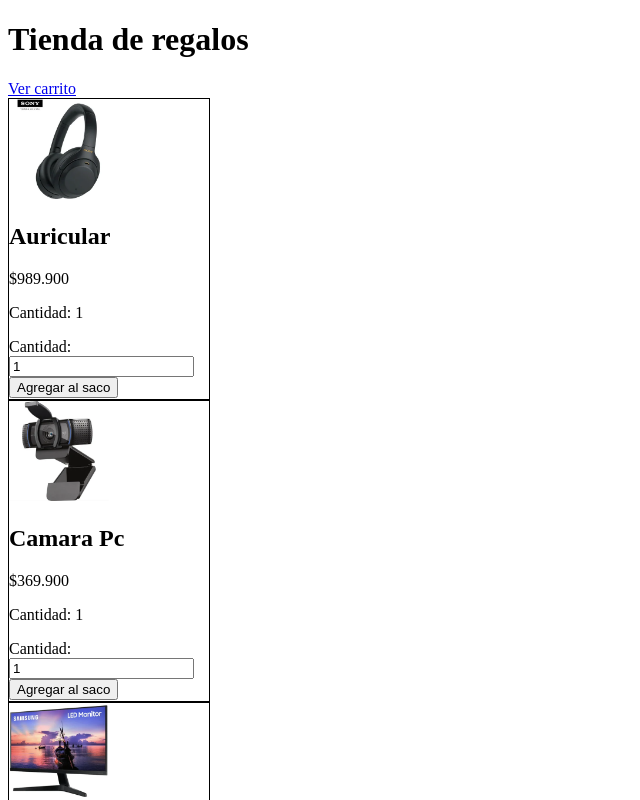
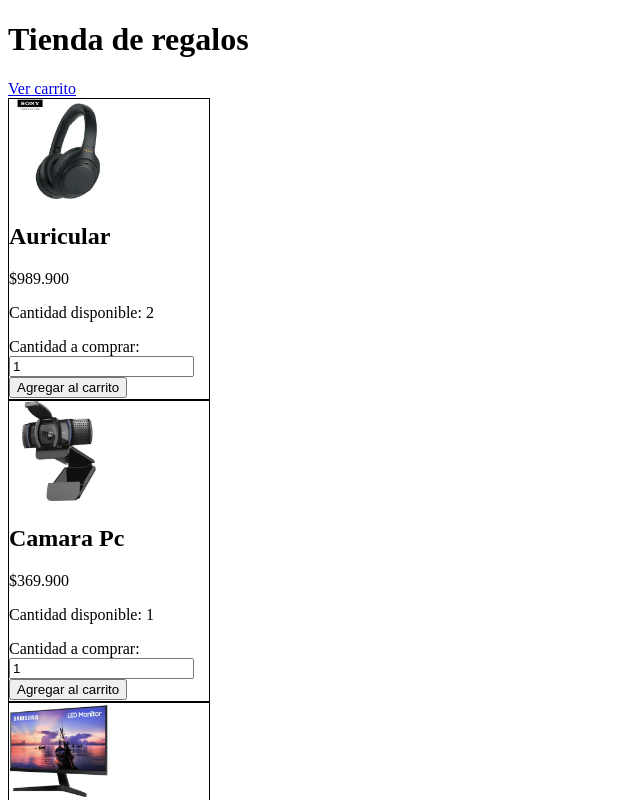
Before and after one commit to nahanez22/my-e-commerce-store, a React (Vite) app: page / in a window 1280 px wide. Shown: the top 800 px of the page, without its empty margins (0-640 px from the left). Built offline with nearby package versions, Linux system fonts and the light colour scheme.

Commit message:
Renaming properties and states for improved code readability.

```diff
--- a/src/App.jsx
+++ b/src/App.jsx
@@ -6,17 +6,17 @@ import { gifts } from "./data/gifts";
 
 const App = () => {
   // Estado del carrito de compras
-  const [saco, setSaco] = useState([]);
+  const [cart, setCart] = useState([]);
 
   // Método para agregar un regalo al carrito de compras
   const handleAdd = (gift, quantity) => {
     const newGift = { ...gift, cantidad: quantity }; // Crear una copia del regalo y agregar la cantidad seleccionada
-    setSaco([...saco, newGift]); // Agregar el regalo al carrito de compras
+    setCart([...cart, newGift]); // Agregar el regalo al carrito de compras
   };
 
   // Método para eliminar un regalo del carrito de compras
   const handleRemove = (id) => {
-    setSaco(saco.filter((gift) => gift.id !== id));
+    setCart(cart.filter((gift) => gift.id !== id));
   };
 
   return (
@@ -33,7 +33,7 @@ const App = () => {
         />
         <Route
           path="/carrito"
-          element={<Carrito saco={saco} handleRemove={handleRemove} />}
+          element={<Carrito cart={cart} handleRemove={handleRemove} />}
         />
       </Routes>
     </div>
--- a/src/components/Carrito.jsx
+++ b/src/components/Carrito.jsx
@@ -2,12 +2,12 @@ import React from "react";
 import { Link } from "react-router-dom";
 import Gift from "./Gift";
 
-const Carrito = ({ saco, handleRemove }) => {
+const Carrito = ({ cart, handleRemove }) => {
   return (
     <div>
       <Link to="/">Volver a la tienda</Link>
       <h1>Carrito</h1>
-      {saco.map((gift) => (
+      {cart.map((gift) => (
         <Gift key={gift.id} gift={gift} inCart handleRemove={handleRemove} />
       ))}
     </div>
--- a/src/components/Gift.jsx
+++ b/src/components/Gift.jsx
@@ -34,7 +34,7 @@ const Gift = ({ gift, handleAdd, handleRemove, inCart }) => {
         />
         <h2>{gift.Titulo}</h2>
         <p>{gift.precio}</p>
-        <p>Cantidad: {gift.cantidad}</p>
+        <p>Cantidad disponible: {gift.cantidad}</p>
         <form
           onSubmit={(event) => {
             event.preventDefault(); // Prevenir el envío del formulario
@@ -42,14 +42,14 @@ const Gift = ({ gift, handleAdd, handleRemove, inCart }) => {
             handleRemove(gift.id); // Eliminar el regalo de la lista de regalos
           }}
         >
-          <label htmlFor="quantity">Cantidad:</label>
+          <label htmlFor="quantity">Cantidad a comprar:</label>
           <input
             type="number"
             id="quantity"
             value={quantity}
             onChange={(event) => setQuantity(event.target.value)}
           />
-          <button type="submit">Agregar al saco</button>
+          <button type="submit">Agregar al carrito</button>
         </form>
       </main>
     );
--- a/src/data/gifts.js
+++ b/src/data/gifts.js
@@ -4,7 +4,7 @@ export const gifts = [
     Titulo: "Auricular",
     imagen: "/src/images/auricular.webp",
     precio: "$989.900",
-    cantidad: 1,
+    cantidad: 2,
   },
 
   {
```
